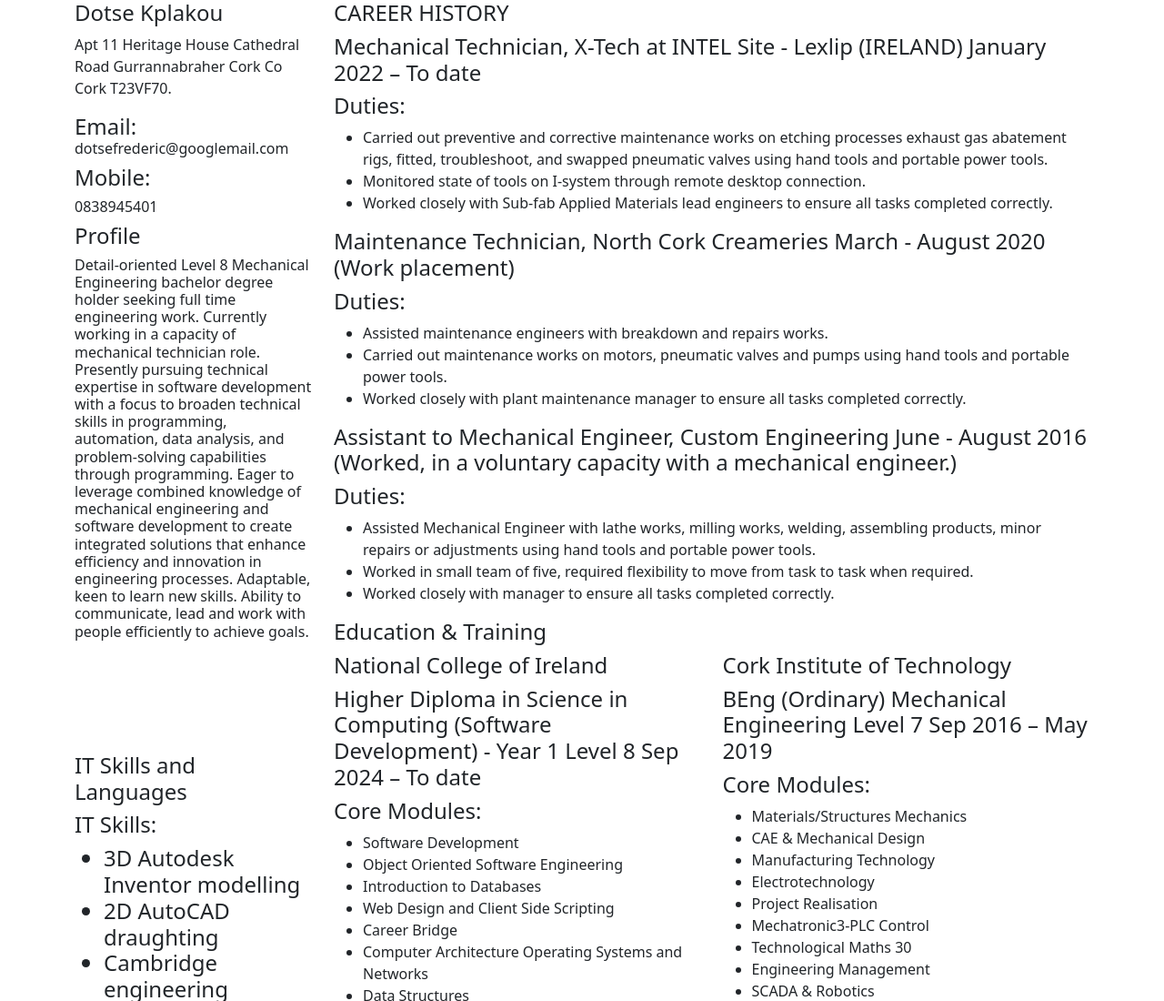
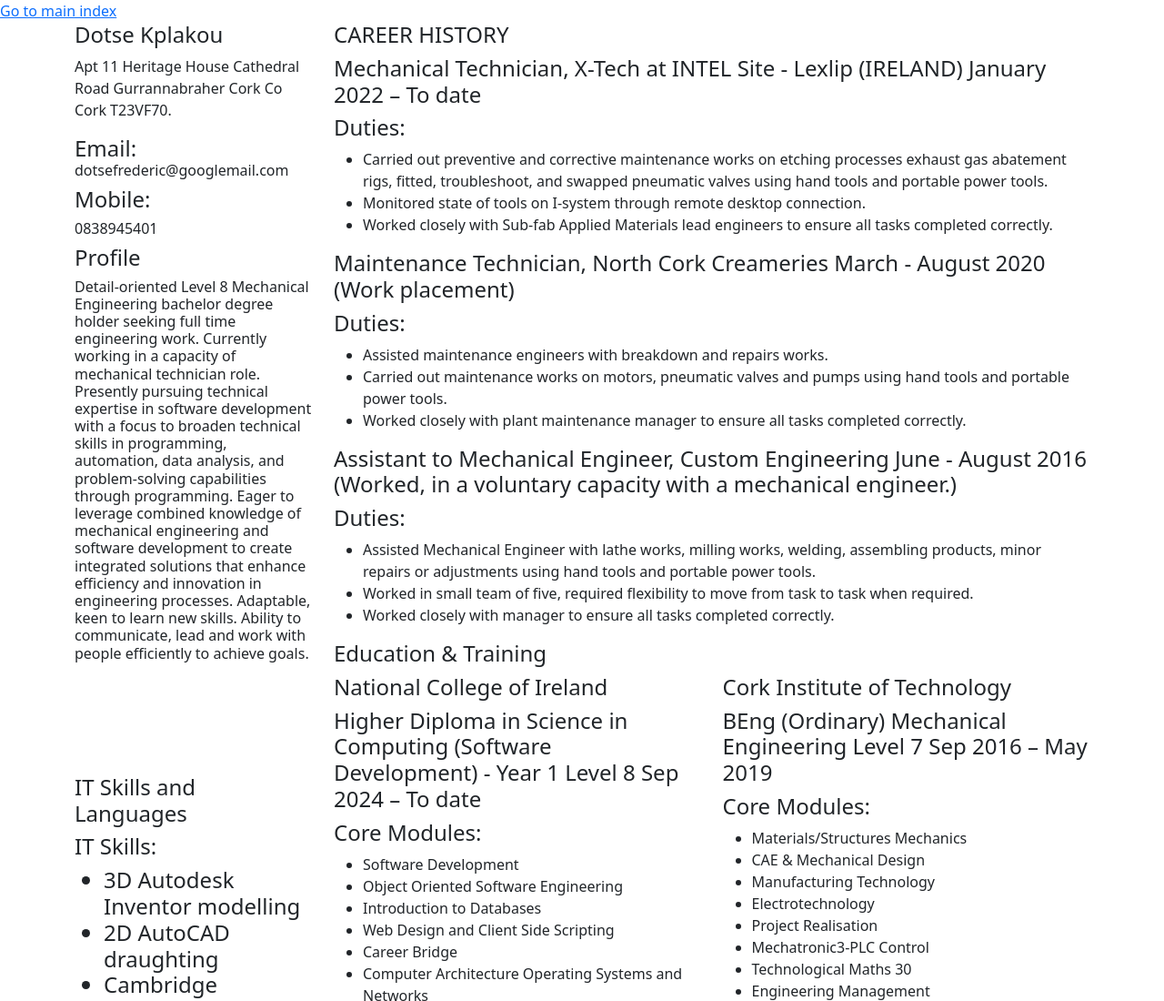
Before and after one commit to Dotse-eng/Dotse-englab6.github.io, a plain HTML site: page index.html in a window 1280 px wide. Shown: the top 1100 px of the page at 91% size. Drawn offline with nearby package versions, Linux system fonts and the light colour scheme.

Commit message:
init commit

```diff
--- a/index.html
+++ b/index.html
@@ -3,7 +3,7 @@
 	<head>
 
 		<link href="https://cdn.jsdelivr.net/npm/bootstrap@5.3.3/dist/css/bootstrap.min.css" rel="stylesheet" integrity="sha384-QWTKZyjpPEjISv5WaRU9OFeRpok6YctnYmDr5pNlyT2bRjXh0JMhjY6hW+ALEwIH" crossorigin="anonymous">
-
+		<a href="../index.html">Go to main index</a>
 	</head>
 	<body>
         <div class="container text-left">
```
